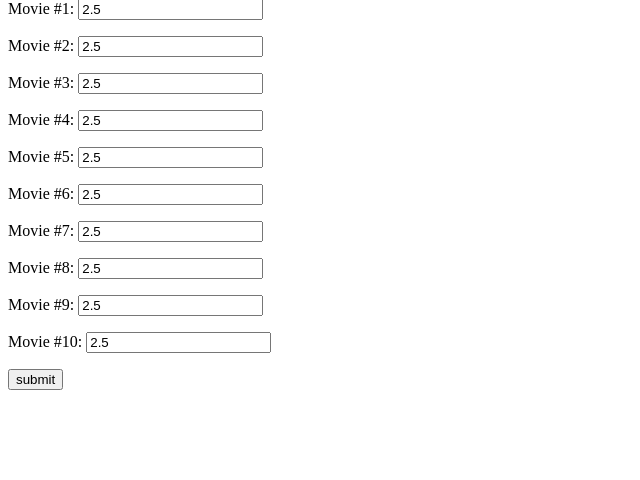
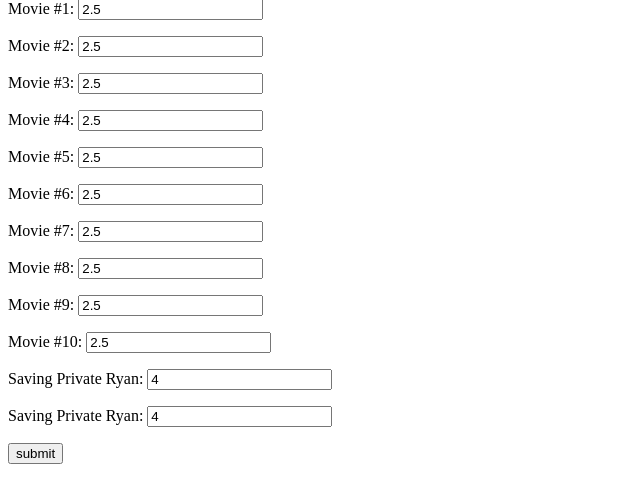
Before and after one commit to chasekregor/INFOCapstone, a Flask app: page / in a window 1280 px wide. Shown: the part 400-880 px from the top of the page, without its empty margins (0-640 px from the left). Before the commit the page ends 806 px from the top, so only its background shows below. Run offline with Flask 2, Linux system fonts and the light colour scheme.

Commit message:
working on flask app

```diff
--- a/flask-app/app.py
+++ b/flask-app/app.py
@@ -7,11 +7,23 @@ app = Flask(__name__)
 
 @app.route("/")
 def home():
-	return render_template('home.html')
 
-@app.route("/about")
-def about():
-	return render_template('about.html')
+
+	movies = [
+	{
+		'title':'Saving Private Ryan',
+		'average': 4
+	},
+	{
+		'title':'Saving Private Ryan',
+		'average': 4
+	}
+	]
+
+
+
+
+	return render_template('home.html', movies = movies)
 
 @app.route("/getresult",methods=['POST','GET'])
 def get_result():
@@ -27,6 +39,11 @@ def get_result():
 
 		return render_template('result.html',prediction=prediction)
 
+
+@app.route("/about")
+def about():
+	return render_template('about.html')
+
 if __name__ == '__main__':
 	app.debug = True
 	app.run()
--- a/flask-app/templates/home.html
+++ b/flask-app/templates/home.html
@@ -34,6 +34,12 @@
 <p> Movie #9: <input name="dep_hour" type ="text" value="2.5" /> </p>
 <p> Movie #10: <input name="dep_hour" type ="text" value="2.5" /> </p>
 
+{% for movie in movies %}
+<div><p>{{ movie.title }}: <b><input name="dep_hour" type ="text" value={{ movie.average }} /></b></p></div>
+
+{% endfor %}
+
+
 <p> <input type ="submit" value="submit" /> </p>
 </form>
 
```
Also changed, not shown: 2 other files.
